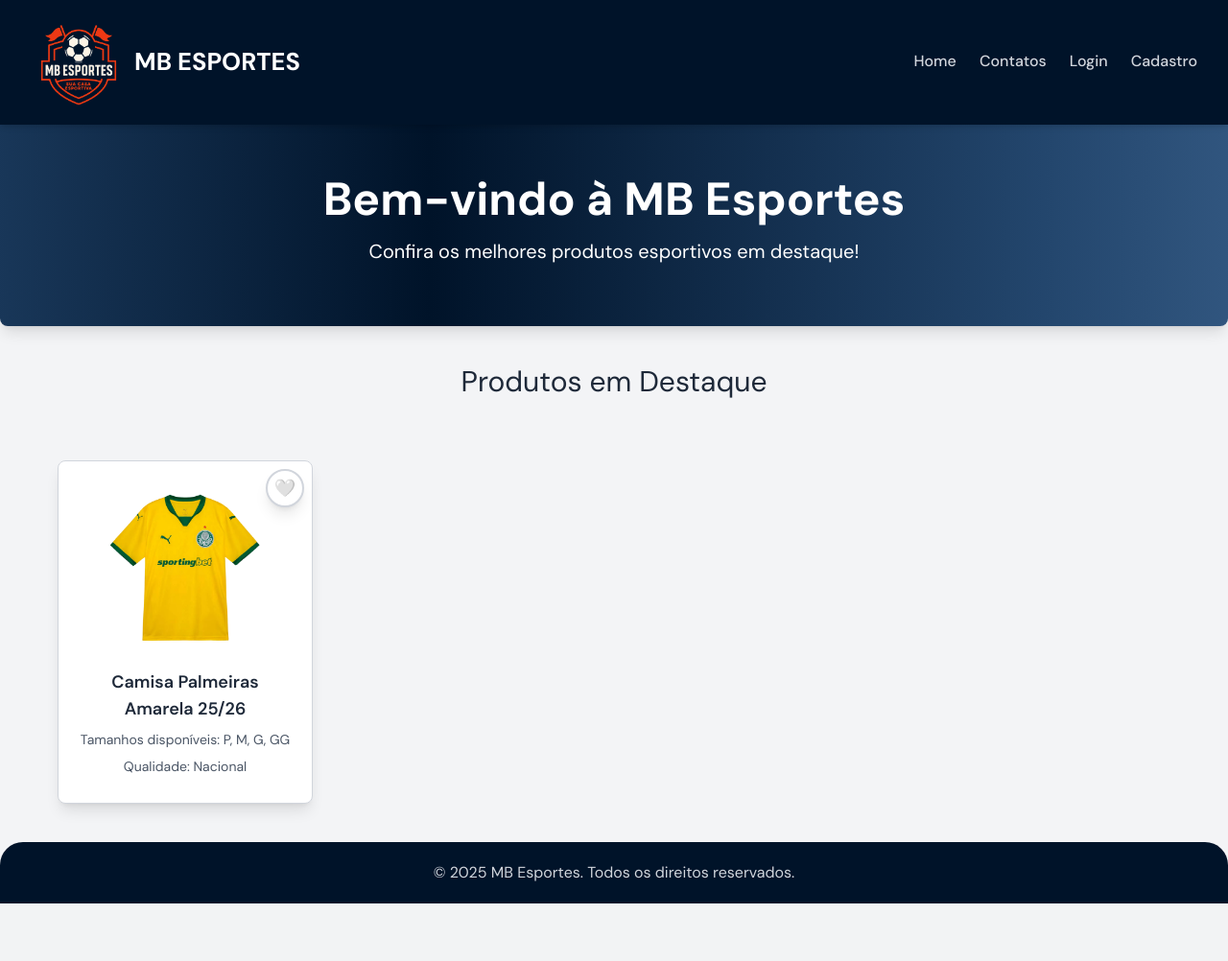
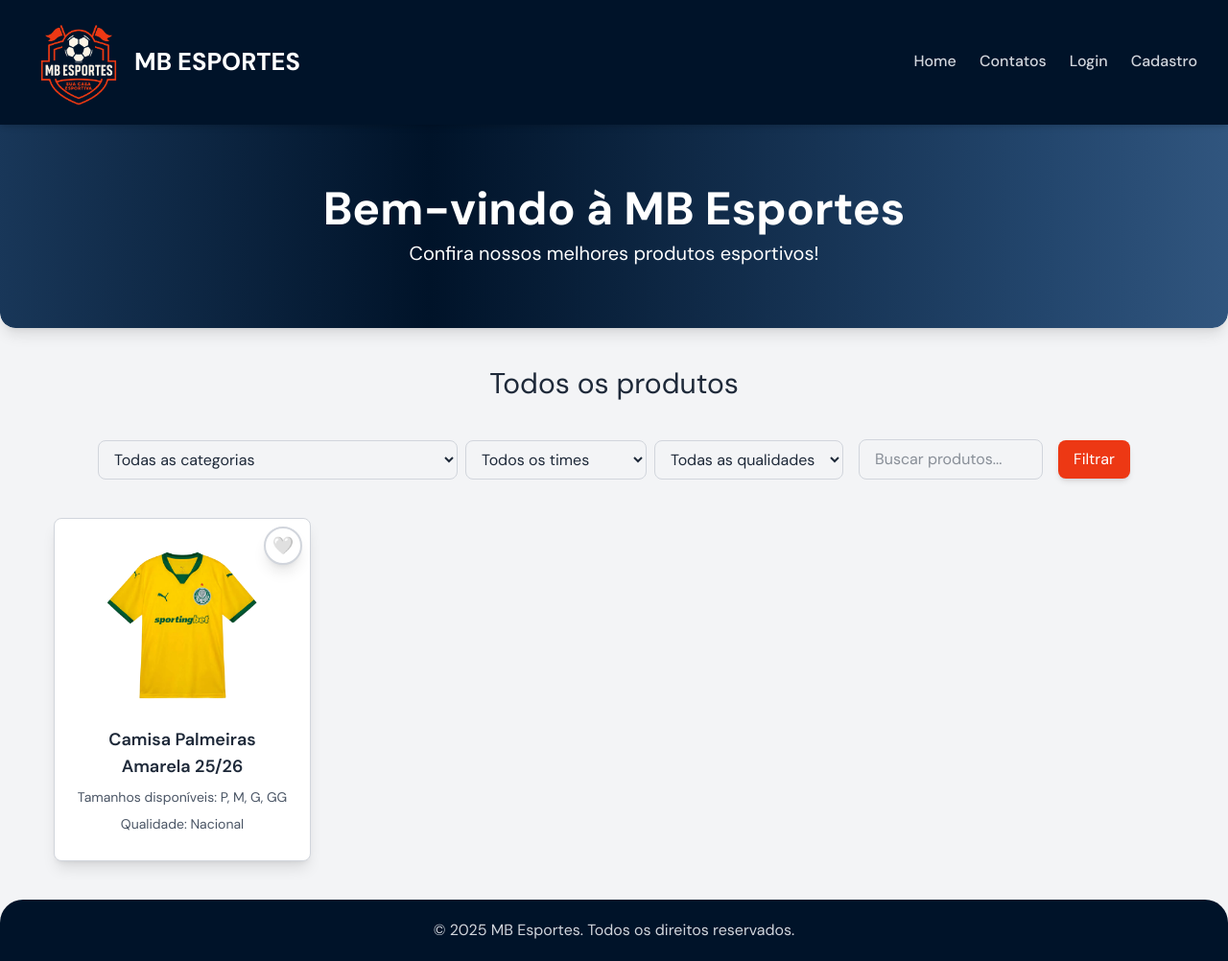
Before and after one commit to maarceloe/mbesportes, a PHP site: page / in a window 1280 px wide. Shown: the whole page at 96% size. Before the commit the page ends 942 px from the top, so only its background shows below. Run offline with PHP 8.4, Linux system fonts and the light colour scheme; data comes from the database, SQL or seed files in the repository.

Commit message:
final changes 24-09-2025

```diff
--- a/css/custom.css
+++ b/css/custom.css
@@ -50,9 +50,29 @@
 
 /* Hero gradient animation */
 .hero {
-      background: linear-gradient(270deg, #001329, #23466d, #5079a7, #23466d, #001329);
+  position: relative; /* garante que o ::before se posicione relativo a este header */
+  border-radius: 0 0 1rem 1rem; /* equivalente a rounded-b-xl */
+  overflow: hidden; /* para o pseudo-elemento respeitar o border-radius */
+  color: white;
+  z-index: 0; /* conteúdo acima do pseudo-elemento */
+}
+
+.hero::before {
+  content: "";
+  position: absolute;
+  inset: 0; /* ocupa 100% do header */
+  background: linear-gradient(
+    270deg,
+    #001329,
+    #23466d,
+    #5079a7,
+    #23466d,
+    #001329
+  );
   background-size: 200% 100%;
   animation: hero-gradient-roll 8s linear infinite;
+  z-index: -1; /* fica atrás do conteúdo do header */
+  border-radius: inherit; /* herda o border-radius do header */
 }
 
 .hero h1 {
@@ -73,7 +93,7 @@
 }
 
 .nav-link::after {
-      content: '';
+  content: "";
   position: absolute;
   width: 0%;
   height: 2px;
--- a/css/output.css
+++ b/css/output.css
@@ -10,7 +10,6 @@
     --color-red-500: oklch(63.7% 0.237 25.331);
     --color-red-600: oklch(57.7% 0.245 27.325);
     --color-red-700: oklch(50.5% 0.213 27.518);
-    --color-amber-50: oklch(98.7% 0.022 95.277);
     --color-green-500: oklch(72.3% 0.219 149.579);
     --color-green-600: oklch(62.7% 0.194 149.214);
     --color-green-700: oklch(52.7% 0.154 150.069);
@@ -28,7 +27,6 @@
     --color-black: #000;
     --color-white: #fff;
     --spacing: 0.25rem;
-    --container-sm: 24rem;
     --container-2xl: 42rem;
     --container-4xl: 56rem;
     --text-sm: 0.875rem;
@@ -288,6 +286,12 @@
   .m-0 {
     margin: calc(var(--spacing) * 0);
   }
+  .m-2 {
+    margin: calc(var(--spacing) * 2);
+  }
+  .mx-0 {
+    margin-inline: calc(var(--spacing) * 0);
+  }
   .mx-48 {
     margin-inline: calc(var(--spacing) * 48);
   }
@@ -308,9 +312,6 @@
   }
   .mt-10 {
     margin-top: calc(var(--spacing) * 10);
-  }
-  .mt-\[-10px\] {
-    margin-top: -10px;
   }
   .mt-\[-15px\] {
     margin-top: -15px;
@@ -338,9 +339,6 @@
   }
   .mb-8 {
     margin-bottom: calc(var(--spacing) * 8);
-  }
-  .mb-16 {
-    margin-bottom: calc(var(--spacing) * 16);
   }
   .mb-\[10px\] {
     margin-bottom: 10px;
@@ -422,6 +420,9 @@
   }
   .w-12 {
     width: calc(var(--spacing) * 12);
+  }
+  .w-48 {
+    width: calc(var(--spacing) * 48);
   }
   .w-\[300px\] {
     width: 300px;
@@ -568,6 +569,10 @@
     border-top-left-radius: var(--radius-3xl);
     border-top-right-radius: var(--radius-3xl);
   }
+  .rounded-b-xl {
+    border-bottom-right-radius: var(--radius-xl);
+    border-bottom-left-radius: var(--radius-xl);
+  }
   .border {
     border-style: var(--tw-border-style);
     border-width: 1px;
@@ -665,6 +670,9 @@
   }
   .px-2 {
     padding-inline: calc(var(--spacing) * 2);
+  }
+  .px-3 {
+    padding-inline: calc(var(--spacing) * 3);
   }
   .px-4 {
     padding-inline: calc(var(--spacing) * 4);
--- a/index.php
+++ b/index.php
@@ -1,6 +1,7 @@
 <?php
-//index.php
+// index.php
 session_start();
+require_once 'php/config.php';
 ?>
 <!DOCTYPE html>
 <html lang="pt-BR">
@@ -20,43 +21,128 @@ session_start();
   <!-- NAVBAR -->
   <?php include 'includes/navbar_index.php'; ?>
 
-  <!-- BANNER / HERO -->
-  <header class="hero text-white mt-[-10px] p-16 text-center rounded-lg shadow-lg">
-    <h1 class="text-5xl mb-4 font-bold">Bem-vindo à MB Esportes</h1>
-    <p class="text-xl">Confira os melhores produtos esportivos em destaque!</p>
+  <!-- BANNER -->
+  <header class="hero relative text-white p-16 text-center rounded-b-xl shadow-lg overflow-hidden">
+    <h1 class="text-5xl mb-2 font-bold">Bem-vindo à MB Esportes</h1>
+    <p class="text-xl">Confira nossos melhores produtos esportivos!</p>
   </header>
 
   <!-- PRODUTOS -->
   <main class="flex-1">
-    <section class="max-w-[1200px] mx-auto px-5 py-10">
-      <h2 class="text-3xl text-center mb-16 relative z-10">Produtos em Destaque</h2>
+    <section class="max-w-[1200px] mx-auto px-4 py-10">
+      <h2 class="text-3xl text-center mb-8 relative z-10">Todos os produtos</h2>
+
+      <!-- FILTROS -->
+      <div class="max-w-[1200px] mx-0 mt-4 mb-8 justify-center items-center">
+        <form method="GET" action="index.php" class="flex flex-wrap justify-center items-center gap-2">
+
+          <!-- Categoria -->
+          <select name="categoria" class="border border-gray-300 rounded-lg px-3 py-2">
+            <option value="">Todas as categorias</option>
+            <?php
+            $categorias = mysqli_query($conexao, "SELECT id_categoria, nome FROM categorias ORDER BY nome");
+            if ($categorias && mysqli_num_rows($categorias) > 0) {
+              while ($cat = mysqli_fetch_assoc($categorias)) {
+                $selected = (isset($_GET['categoria']) && $_GET['categoria'] == $cat['id_categoria']) ? 'selected' : '';
+                echo "<option value='" . intval($cat['id_categoria']) . "' $selected>" . htmlspecialchars($cat['nome']) . "</option>";
+              }
+            }
+            ?>
+          </select>
+
+          <!-- Time -->
+          <select name="time" class="border border-gray-300 rounded-lg px-3 py-2">
+            <option value="">Todos os times</option>
+            <?php
+            $times = mysqli_query($conexao, "SELECT time_id, nome FROM times ORDER BY nome");
+            if ($times && mysqli_num_rows($times) > 0) {
+              while ($t = mysqli_fetch_assoc($times)) {
+                $selected = (isset($_GET['time']) && $_GET['time'] == $t['time_id']) ? 'selected' : '';
+                echo "<option value='" . intval($t['time_id']) . "' $selected>" . htmlspecialchars($t['nome']) . "</option>";
+              }
+            }
+            ?>
+          </select>
+
+          <!-- Qualidade -->
+          <select name="qualidade" class="border border-gray-300 rounded-lg px-3 py-2">
+            <option value="">Todas as qualidades</option>
+            <?php
+            $qualidades = mysqli_query($conexao, "SELECT id_qualidade, qualidade FROM qualidades ORDER BY qualidade");
+            if ($qualidades && mysqli_num_rows($qualidades) > 0) {
+              while ($q = mysqli_fetch_assoc($qualidades)) {
+                $selected = (isset($_GET['qualidade']) && $_GET['qualidade'] == $q['id_qualidade']) ? 'selected' : '';
+                echo "<option value='" . intval($q['id_qualidade']) . "' $selected>" . htmlspecialchars($q['qualidade']) . "</option>";
+              }
+            }
+            ?>
+          </select>
+
+          <!-- Busca -->
+          <input type="text" name="busca" placeholder="Buscar produtos..."
+            value="<?= isset($_GET['busca']) ? htmlspecialchars($_GET['busca']) : '' ?>"
+            class="border border-gray-300 rounded-lg px-4 py-2 w-48 m-2 outline-none">
+
+          <!-- Botão -->
+          <button type="submit"
+            class="bg-[#ed3814] text-white px-4 py-2 rounded-lg shadow-md hover:bg-red-700 transition">
+            Filtrar
+          </button>
+        </form>
+      </div>
+
+      <!-- LISTAGEM PRODUTOS -->
       <div class="grid grid-cols-1 sm:grid-cols-2 md:grid-cols-3 lg:grid-cols-4 gap-8 justify-center">
         <?php
-        require_once 'php/config.php';
-        $sql = "SELECT p.*, t.nome as time_nome, c.nome as categoria_nome, q.qualidade, GROUP_CONCAT(tm.tamanho SEPARATOR ', ') AS tamanhos
+        // ==== Filtros ====
+        $where = [];
+
+        if (!empty($_GET['busca'])) {
+          $busca = mysqli_real_escape_string($conexao, $_GET['busca']);
+          $where[] = "(p.nome LIKE '%$busca%' OR p.descricao LIKE '%$busca%')";
+        }
+
+        if (!empty($_GET['categoria'])) {
+          $where[] = "p.categoria_id = " . intval($_GET['categoria']);
+        }
+
+        if (!empty($_GET['time'])) {
+          $where[] = "p.time_id = " . intval($_GET['time']);
+        }
+
+        if (!empty($_GET['qualidade'])) {
+          $where[] = "p.qualidade_id = " . intval($_GET['qualidade']);
+        }
+
+        $whereSQL = $where ? 'WHERE ' . implode(' AND ', $where) : '';
+
+        // ==== Query ====
+        $sql = "SELECT p.*, t.nome as time_nome, c.nome as categoria_nome, q.qualidade,
+                GROUP_CONCAT(tm.tamanho SEPARATOR ', ') AS tamanhos
                 FROM produtos p
                 LEFT JOIN times t ON p.time_id = t.time_id
                 LEFT JOIN categorias c ON p.categoria_id = c.id_categoria
                 LEFT JOIN qualidades q ON p.qualidade_id = q.id_qualidade
                 LEFT JOIN produtos_tamanhos pt ON pt.id_produto = p.id
                 LEFT JOIN tamanhos tm ON tm.id_tamanho = pt.id_tamanho
+                $whereSQL
                 GROUP BY p.id
-                ORDER BY p.id DESC";
+                ORDER BY RAND()";
+
         $result = mysqli_query($conexao, $sql);
-        if ($result && mysqli_num_rows($result) > 0):
-          while ($produto = mysqli_fetch_assoc($result)):
-        ?>
-            <?php
-            // Verifica se o produto está favoritado pelo usuário logado
+
+        if ($result && mysqli_num_rows($result) > 0) {
+          while ($produto = mysqli_fetch_assoc($result)) {
+            // Verifica favoritos
             $favoritado = false;
             if (isset($_SESSION['id_usuario'])) {
               $id_usuario = intval($_SESSION['id_usuario']);
               $id_produto = intval($produto['id']);
               $sql_fav = "SELECT 1 FROM favoritos WHERE id_usuario = $id_usuario AND id_produto = $id_produto LIMIT 1";
               $res_fav = mysqli_query($conexao, $sql_fav);
-              $favoritado = mysqli_num_rows($res_fav) > 0;
+              $favoritado = ($res_fav && mysqli_num_rows($res_fav) > 0);
             }
-            ?>
+        ?>
             <div class="relative bg-white border border-gray-300 p-5 rounded-lg text-center shadow-lg transform transition-transform duration-500 hover:scale-110">
               <a href="/mbesportes/pages/view_card.php?id=<?= $produto['id'] ?>">
                 <?php
@@ -72,7 +158,8 @@ session_start();
                   $imgSrc = $defaultFallback;
                 }
                 ?>
-                <img src="<?= $imgSrc ?>" alt="<?= htmlspecialchars($produto['nome']) ?>" loading="lazy" class="w-full max-h-[180px] object-contain mb-4 rounded-md">
+                <img src="<?= $imgSrc ?>" alt="<?= htmlspecialchars($produto['nome']) ?>" loading="lazy"
+                  class="w-full max-h-[180px] object-contain mb-4 rounded-md">
                 <h3 class="font-semibold text-lg mb-2"><?= htmlspecialchars($produto['nome']) ?></h3>
                 <p class="text-sm text-gray-600 mb-2">
                   Tamanhos disponíveis: <?= htmlspecialchars($produto['tamanhos'] ?? '—') ?>
@@ -85,10 +172,12 @@ session_start();
                 <span class="heart-icon text-lg"><?= $favoritado ? '❤️' : '🤍' ?></span>
               </button>
             </div>
-          <?php endwhile;
-        else: ?>
-          <p class="col-span-4 text-center text-gray-500">Nenhum produto cadastrado.</p>
-        <?php endif; ?>
+        <?php
+          }
+        } else {
+          echo '<p class="col-span-4 text-center text-gray-500">Nenhum produto encontrado.</p>';
+        }
+        ?>
       </div>
     </section>
   </main>
@@ -98,16 +187,12 @@ session_start();
 
   <script>
     window.usuarioLogado = <?php echo json_encode(isset($_SESSION['id_usuario'])); ?>;
-    console.log('usuarioLogado:', window.usuarioLogado);
   </script>
-
   <script>
     window.addEventListener("load", () => {
       document.body.classList.add("opacity-100");
     });
   </script>
-
-
 </body>
 
 </html>
```
Also changed, not shown: pages/sobre.php (+7 -6 lines). Lines whose indentation alone changed are shown as unchanged.
